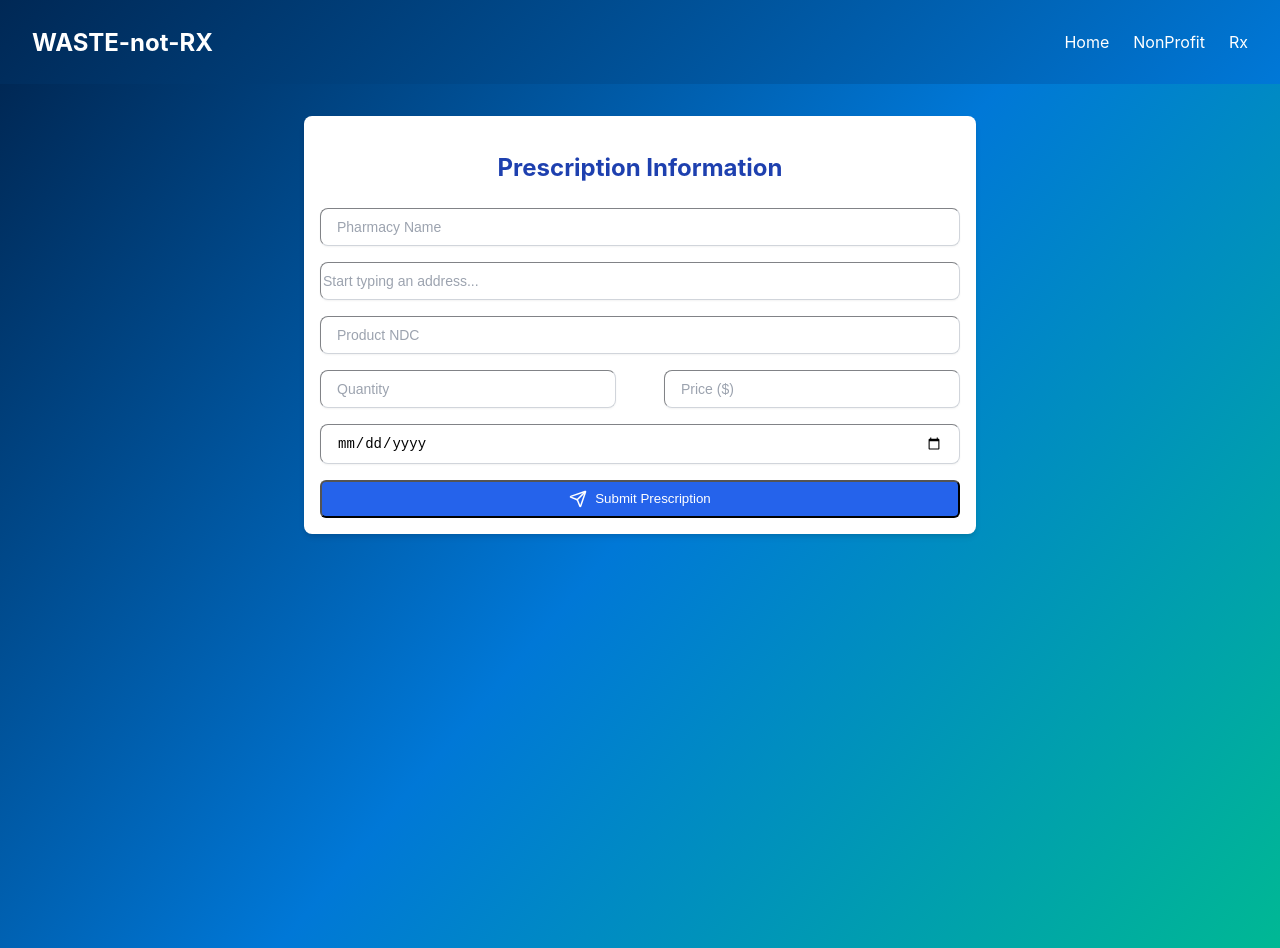
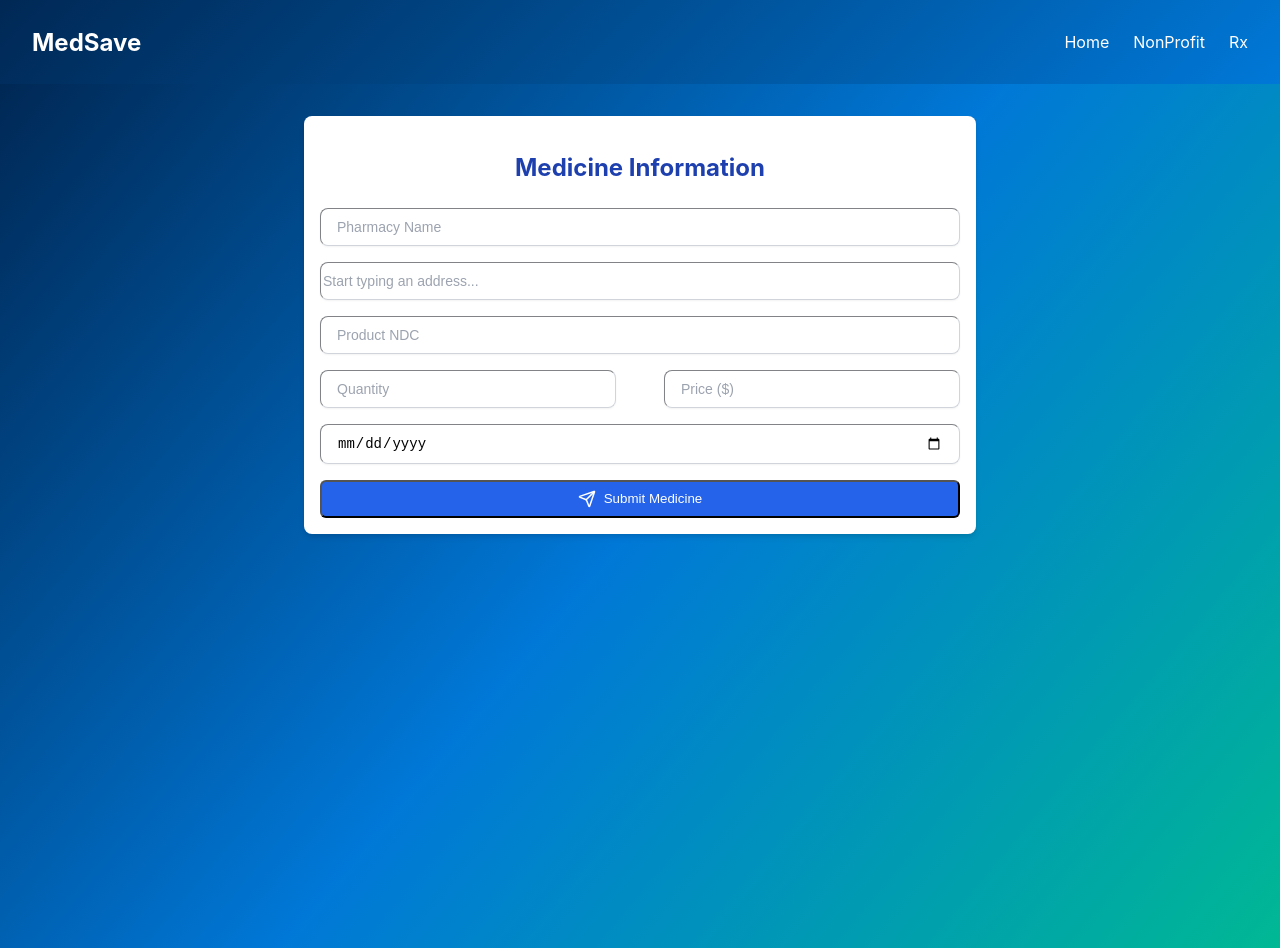
Before and after one commit to arsh-goenka/MedSave, a React (Create React App) app in the folder frontend/: page /rx in a window 1280 px wide. Built offline with nearby package versions, Linux system fonts and the light colour scheme.

Commit message:
final pls
finale

```diff
--- a/frontend/src/App.js
+++ b/frontend/src/App.js
@@ -6,6 +6,7 @@ import Rx from './components/Rx';
 import NonProfit from './components/NonProfit.jsx'
 import AddressSearch from './components/AddressSearch.jsx';
 import Home from './components/Home.jsx';
+import About from './components/About.jsx';
 import './App.css';
 import { BrowserRouter as Router, Routes, Route } from 'react-router-dom';
 import Login from './components/Login.jsx'; // import your page
@@ -90,6 +91,7 @@ function App() {
           } />
           <Route path="/nonprofit" element={<NonProfit />} />
           <Route path="/rx" element={<Rx />} />
+          <Route path="/about" element={<About />} />
         </Routes>
       </div>
     </Router>
--- a/frontend/src/components/Home.jsx
+++ b/frontend/src/components/Home.jsx
@@ -1,10 +1,11 @@
-import React from 'react';
+import React, { useRef } from 'react';
 import { useNavigate } from 'react-router-dom';
 import './Home.css';
 import About from './About';
 
 const Home = ({ profile }) => {
   const navigate = useNavigate();
+  const aboutRef = useRef(null);
 
   return (
     <div className="App">
--- a/frontend/src/components/NavBar.jsx
+++ b/frontend/src/components/NavBar.jsx
@@ -4,7 +4,7 @@ import './NavBar.css';
 const NavBar = () => {
   return (
     <nav className="navbar">
-      <div className="navbar-logo">WASTE-not-RX</div>
+      <div className="navbar-logo">MedSave</div>
       <ul className="navbar-links">
         <li><a href="/">Home</a></li>
         <li><a href="nonprofit">NonProfit</a></li>
--- a/frontend/src/components/Rx.jsx
+++ b/frontend/src/components/Rx.jsx
@@ -80,11 +80,11 @@ const Rx = () => {
     return (
         <div className="py-3  nonprofit-container">
       <div className="w-full max-w-lg max-h-lg mx-auto bg-white rounded-lg shadow-md p-4">
-        <h2 className="text-2xl font-bold text-blue-800 mb-6">Prescription Information</h2>
+        <h2 className="text-2xl font-bold text-blue-800 mb-6">Medicine Information</h2>
 
         {success && (
           <div className="bg-green-100 border-l-4 border-green-500 text-green-700 p-4 mb-4">
-            Prescription data successfully submitted!
+            Medicine data successfully submitted!
           </div>
         )}
 
@@ -206,7 +206,7 @@ const Rx = () => {
             ) : (
               <>
                 <Send size={18} className="mr-2" />
-                Submit Prescription
+                Submit Medicine
               </>
             )}
           </button>
```
Also changed, not shown: 1 other file (tests, documents, lock files or other folders).
